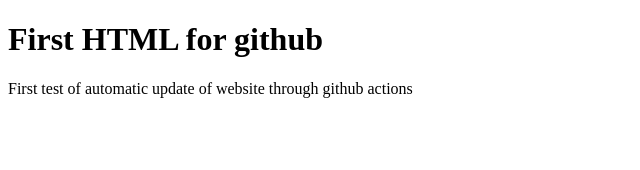
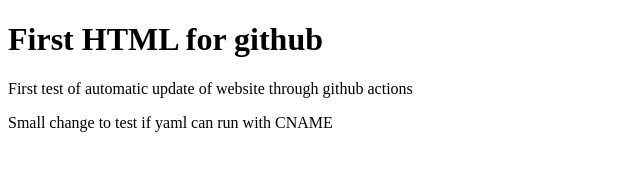
Before and after one commit to code-loading/hello-world, a plain HTML site: page index.html in a window 1280 px wide. Shown: the whole page, without its empty margins (0-640 px from the left). Drawn offline with Linux system fonts and the light colour scheme.

Commit message:
Update index.html
small change to test if CNAME will work

```diff
--- a/index.html
+++ b/index.html
@@ -7,6 +7,7 @@
     <body>
         <h1>First HTML for github</h1>
         <p>First test of automatic update of website through github actions</p>
+        <p>Small change to test if yaml can run with CNAME </p>
 
     </body>
 </html>
```
